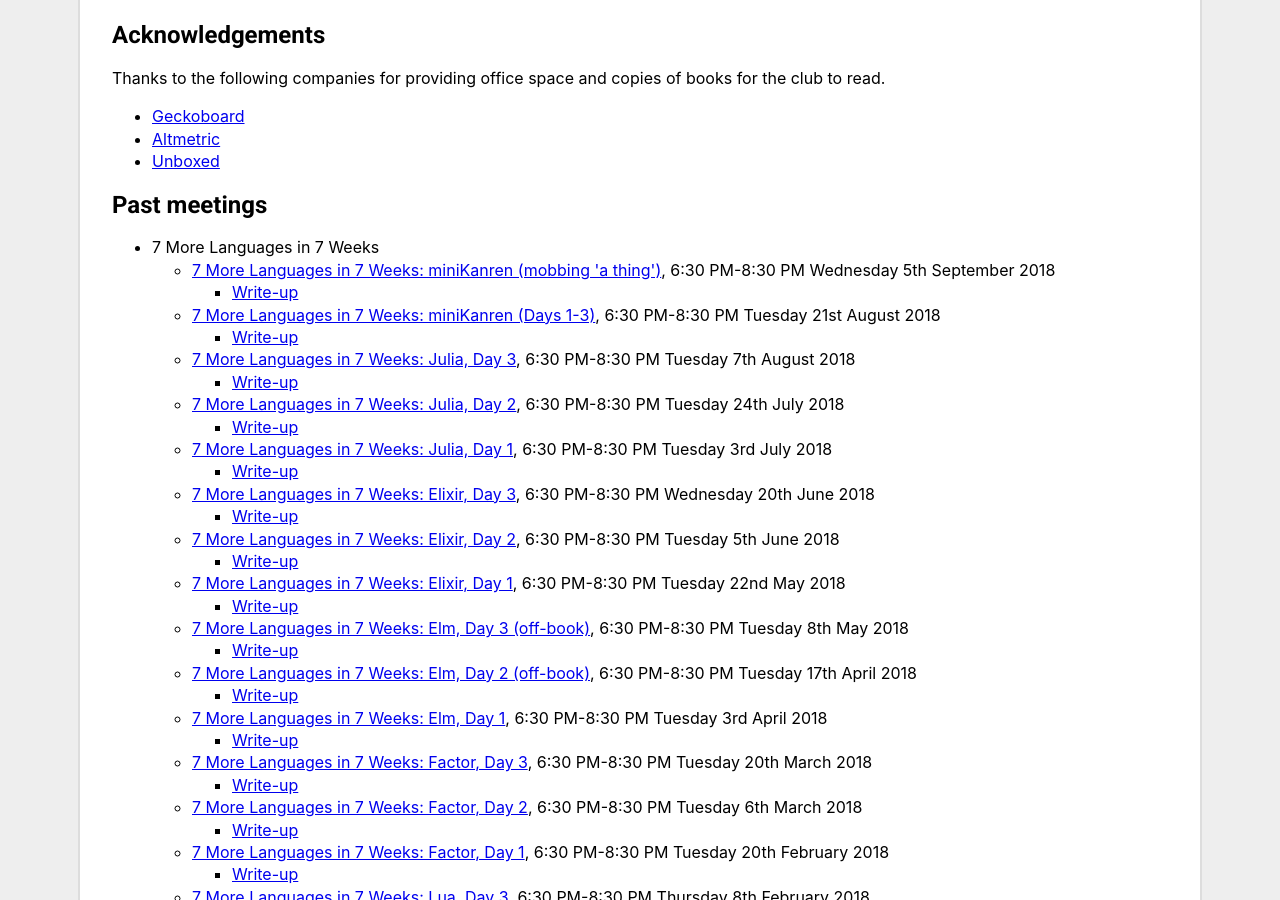
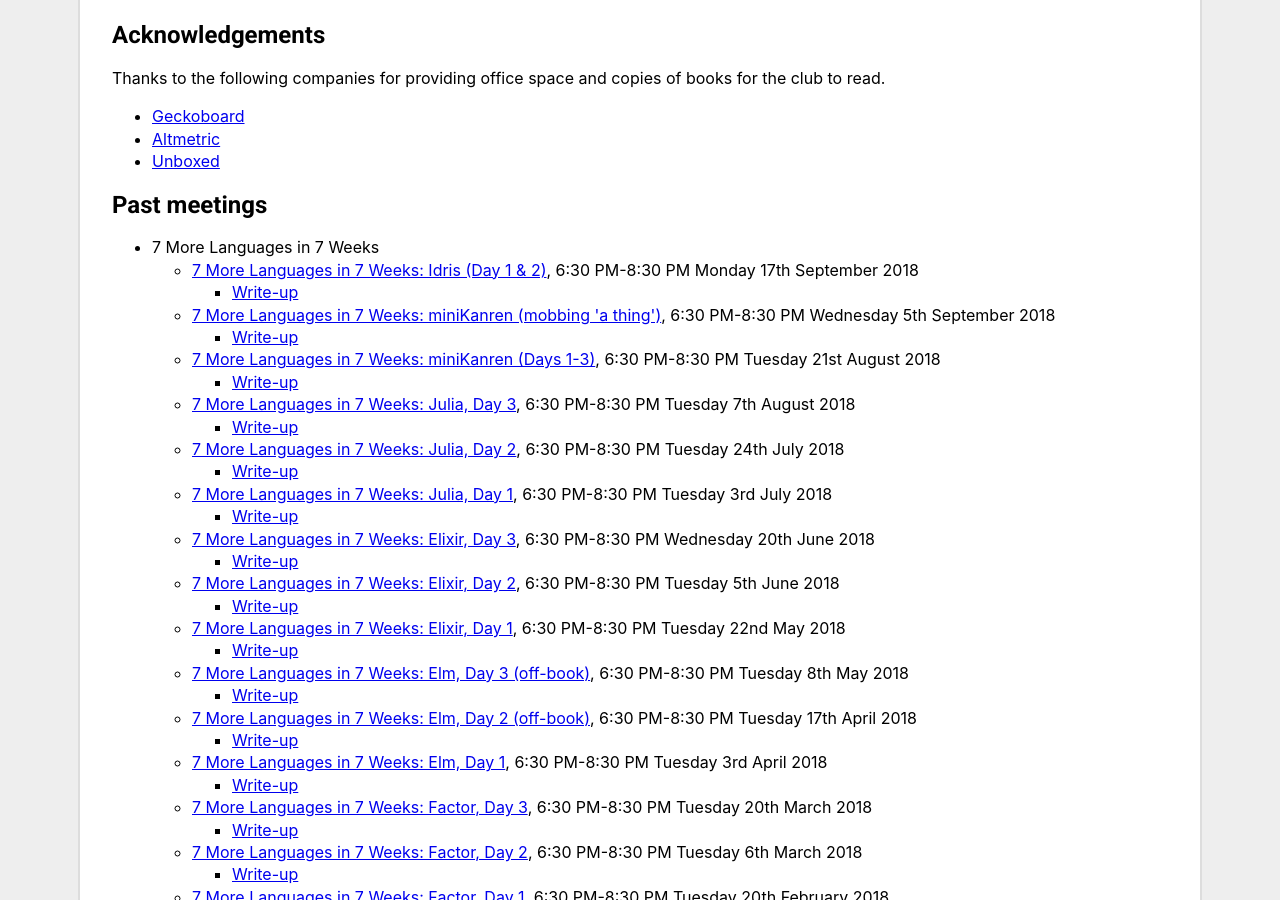
Before and after one commit to computationclub/computationclub.github.io, a Jekyll site: the page built from index.html, in a window 1280 px wide and 900 px high, scrolled down 1594 px. Built offline with Jekyll 4.4.1, drawn with Linux system fonts in a browser that asks for light colours.

Commit message:
Add Idris meeting

```diff
--- a/_data/meetings.yml
+++ b/_data/meetings.yml
@@ -1,3 +1,10 @@
+- date: 2018-09-17
+  title: "7 More Languages in 7 Weeks: Idris (Day 1 & 2)"
+  url: https://attending.io/events/computation-club-seven-more-languages-in-seven-weeks-idris-days-1-2
+  plans: https://groups.google.com/forum/#!topic/london-computation-club/Y95fGCNHXgk
+  book: "7 More Languages in 7 Weeks"
+  write_up: https://github.com/computationclub/computationclub.github.io/wiki/
+
 - date: 2018-09-05
   title: "7 More Languages in 7 Weeks: miniKanren (mobbing 'a thing')"
   url: https://attending.io/events/computation-club-seven-more-languages-in-seven-weeks-minikanren-mobbing-a-thing
```
